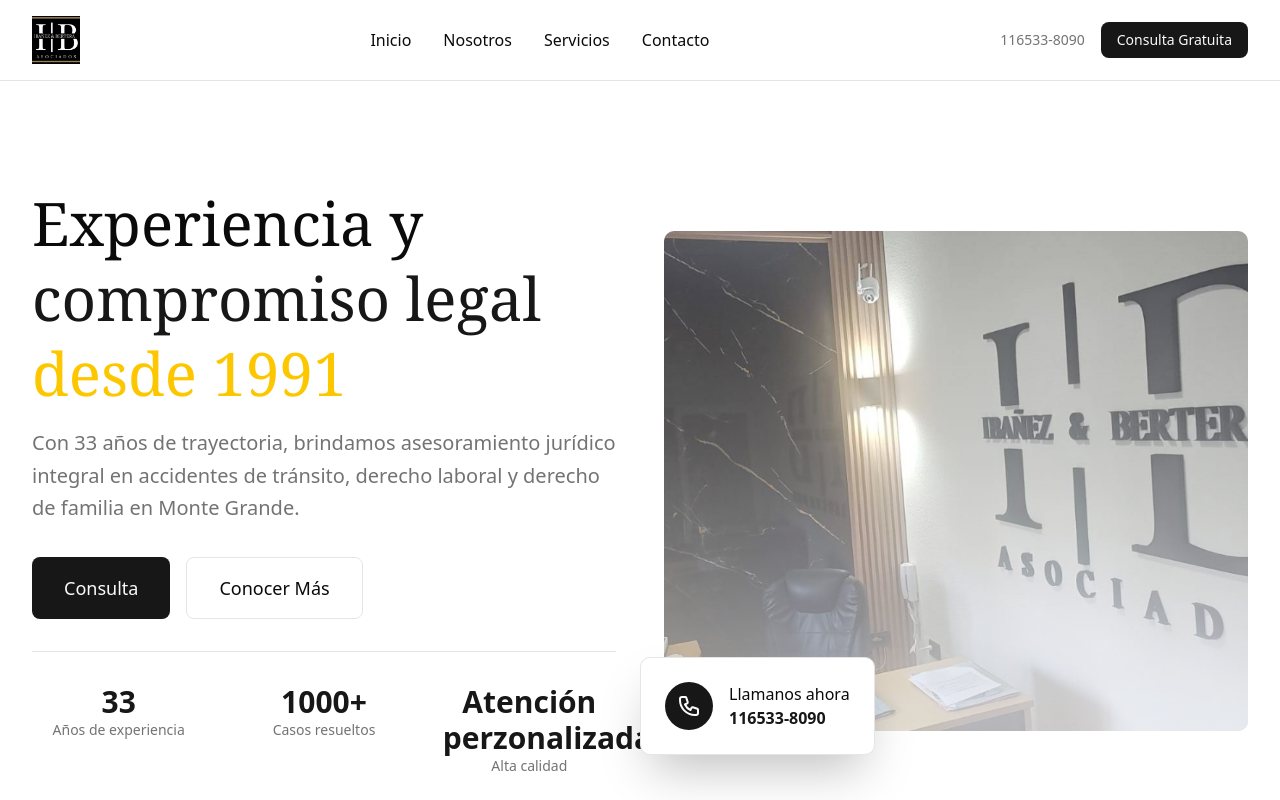
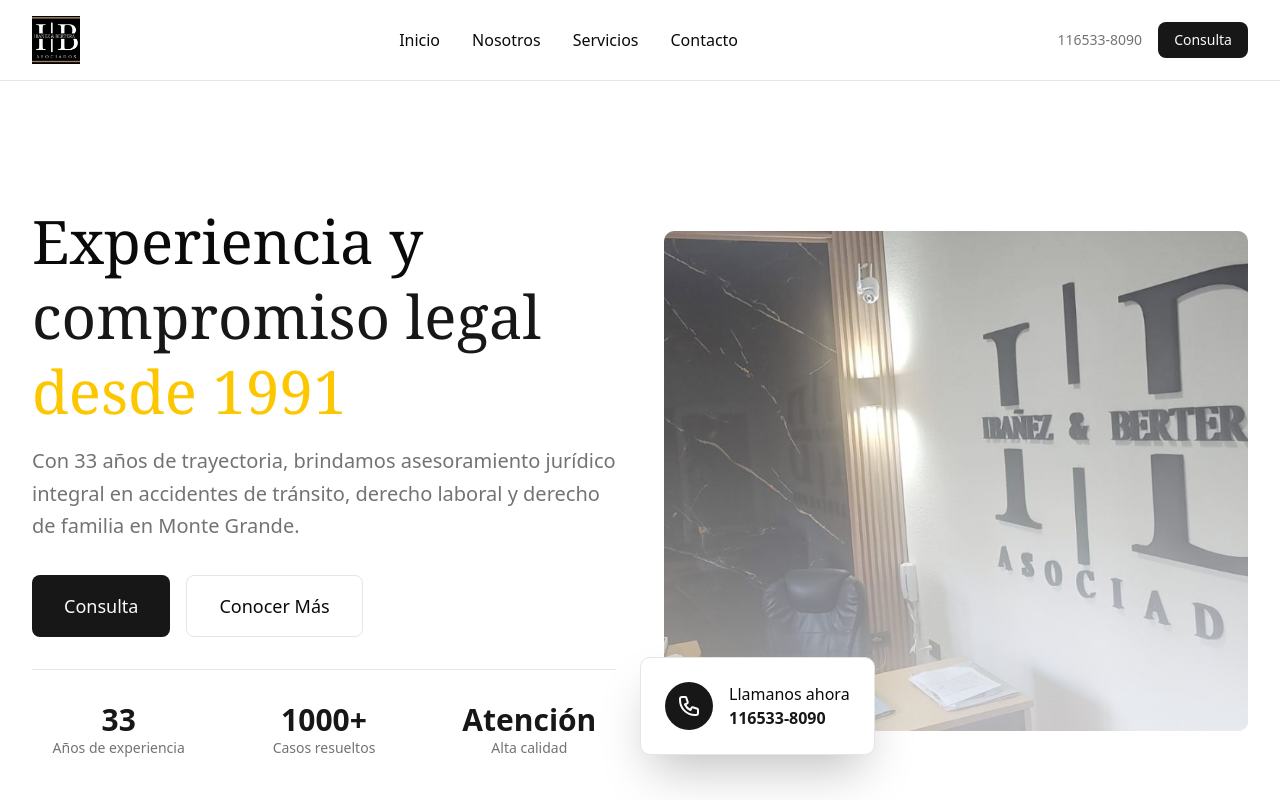
Before and after one commit to LLBdeveloper/estudioBerteraWeb, a Next.js app: page / in a window 1280 px wide. Shown: the top 800 px of the page. Built offline with nearby package versions, Linux system fonts and the light colour scheme.

Commit message:
2026 retomamos proyecto2

```diff
--- a/src/components/Header.jsx
+++ b/src/components/Header.jsx
@@ -35,7 +35,7 @@ const Header = () => {
             <span className="text-muted-foreground">116533-8090</span>
             <button className="bg-primary text-primary-foreground px-4 py-2 rounded-md hover:bg-primary/90 transition-colors font-medium">
               <a href="https://web.whatsapp.com/send?phone=5491165338090&text=Hola%20quiero%20hacer%20una%20consulta%20sobre%20sus%20servicios%20legales%2C%20me%20contacto%20via%20http%3A%2F%2Fwww.estudiobertera.com%2F%20."
-        target="_blank">Consulta Gratuita</a>
+        target="_blank">Consulta</a>
             </button>
           </div>
 
--- a/src/components/Hero.jsx
+++ b/src/components/Hero.jsx
@@ -46,7 +46,7 @@ const Hero = () => {
                 <div className="text-sm text-muted-foreground">Casos resueltos</div>
               </div>
               <div className="text-center">
-                <div className="text-3xl font-bold text-primary">Atención perzonalizada</div>
+                <div className="text-3xl font-bold text-primary">Atención </div>
                 <div className="text-sm text-muted-foreground">Alta calidad</div>
               </div>
             </div>
```
